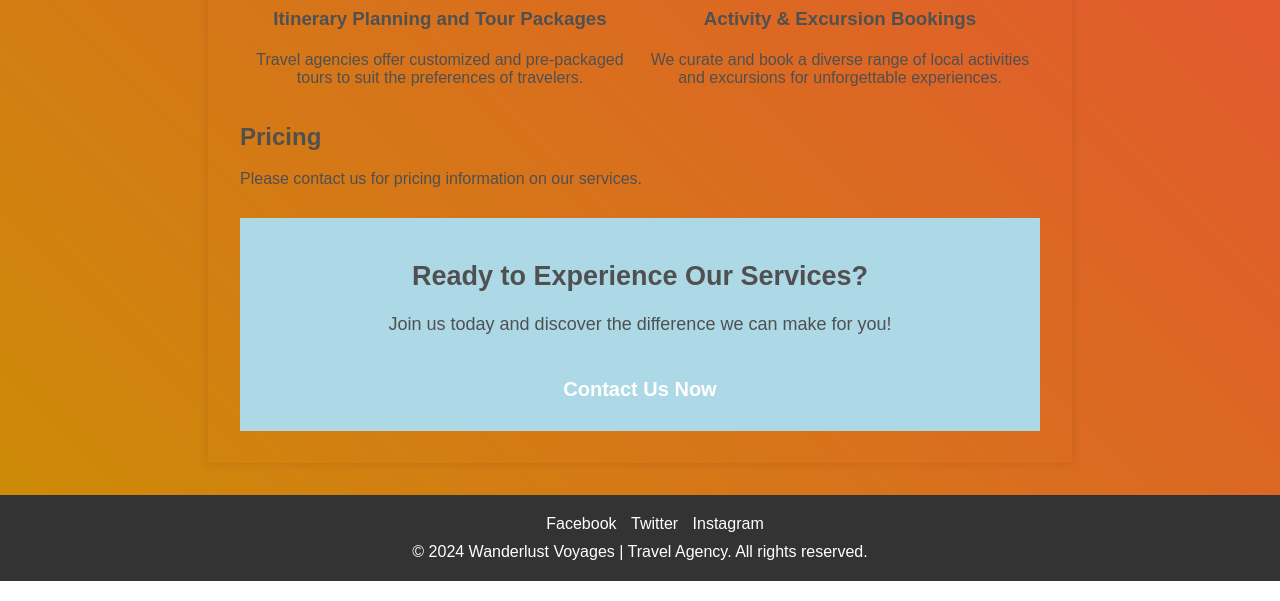
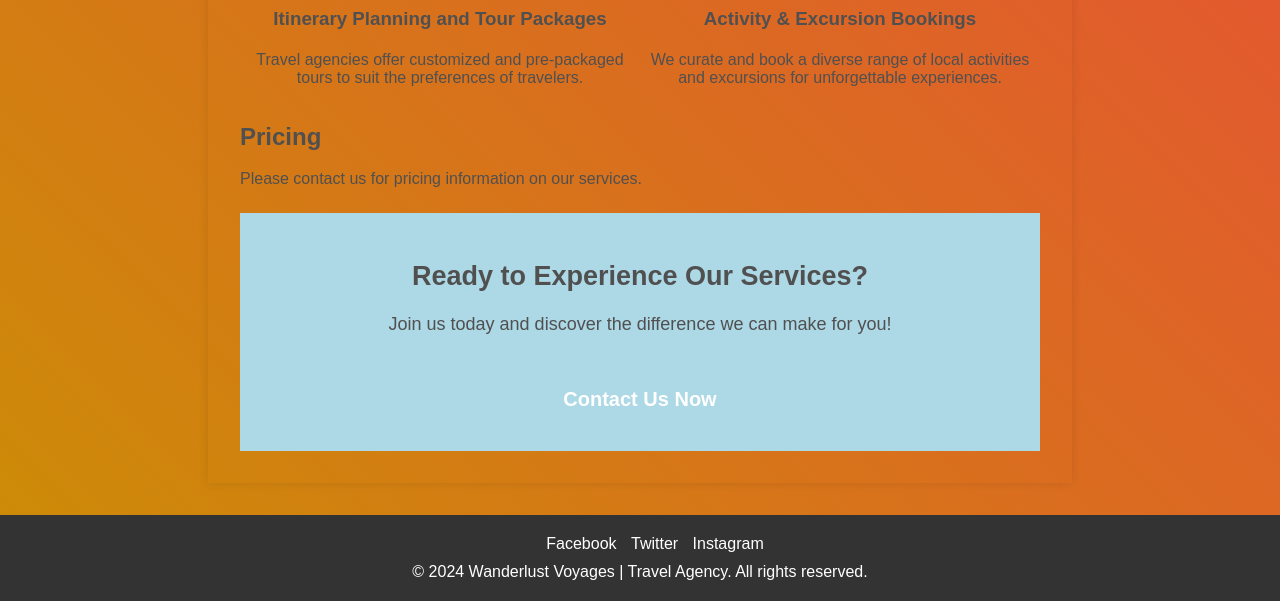
Before and after one commit to zakiashraf/F28WP-lab1, a plain HTML site: page week2/index.html in a window 1280 px wide. Shown: the part 1548-2149 px from the top of the page. Drawn offline with Linux system fonts and the light colour scheme.

Commit message:
Update style.css

```diff
--- a/week2/style.css
+++ b/week2/style.css
@@ -140,22 +140,22 @@ main h3 {
 /* Call to Action Styles */
 .cta-container {
     text-align: center;
-    padding: 20px;
+    padding: 25px;
     background-color: #ADD8E6;
-    margin-top: 30px;
+    margin-top: 25px;
     font-size: 18px;
 
 }
 
 .cta-button {
    display: inline-block;
-    padding: 10px 20px;
+    padding: 15px 25px;
     background-color: #ADD8E6;
     color: #ffffff;
     text-decoration: none;
     border-radius: 5px;
     font-weight: bold;
-    margin-top: 15px;
+    margin-top: 20px;
     transition: background-color 0.3s;
     font-size: 20px;
 }
```
